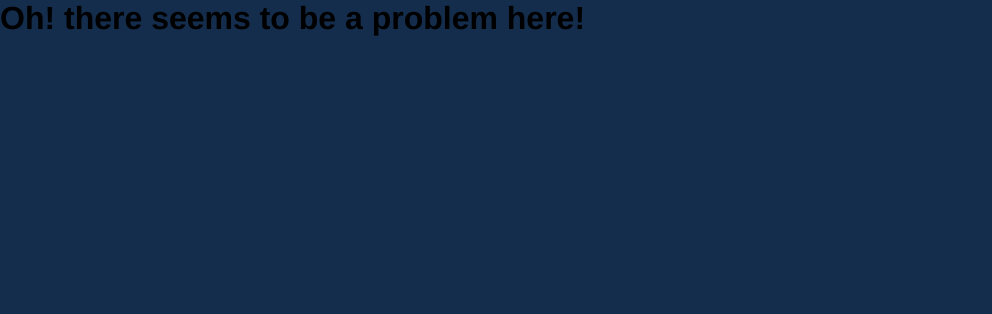
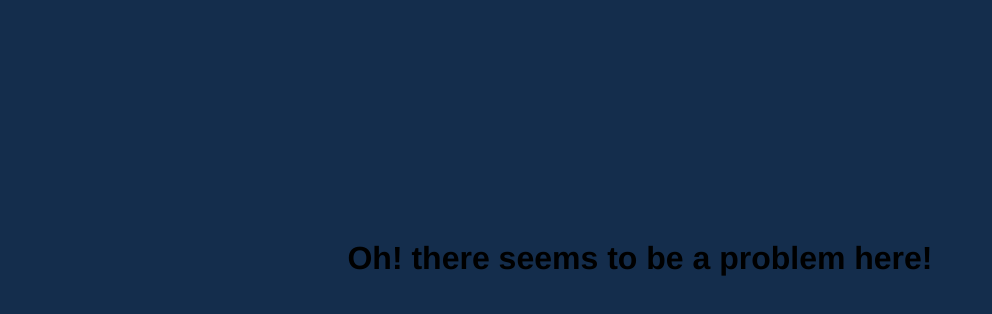
Before and after one commit to Vincde/Project-Shopping-Cart, a React (Vite) app: page / in a window 1280 px wide. Shown: the top 314 px of the page, without its empty margins (0-992 px from the left). Built offline with nearby package versions, Linux system fonts and the light colour scheme.

Commit message:
Add basic styling to ErrorPage

```diff
--- a/src/components/errorPage/ErrorPage.jsx
+++ b/src/components/errorPage/ErrorPage.jsx
@@ -1,7 +1,11 @@
+import styles from "./ErrorPage.module.css";
+import { Link } from "react-router";
+
 export default function ErrorPage() {
     return(
-        <>
+        <div className={styles.errorPage}>
             <h1>Oh! there seems to be a problem here!</h1>
-        </>
+            <Link to="./"></Link>
+        </div>
     )
 }
--- /dev/null
+++ b/src/components/errorPage/ErrorPage.module.css
@@ -0,0 +1,4 @@
+.errorPage{
+    text-align: center;
+    margin-top: 15rem;
+}
```
